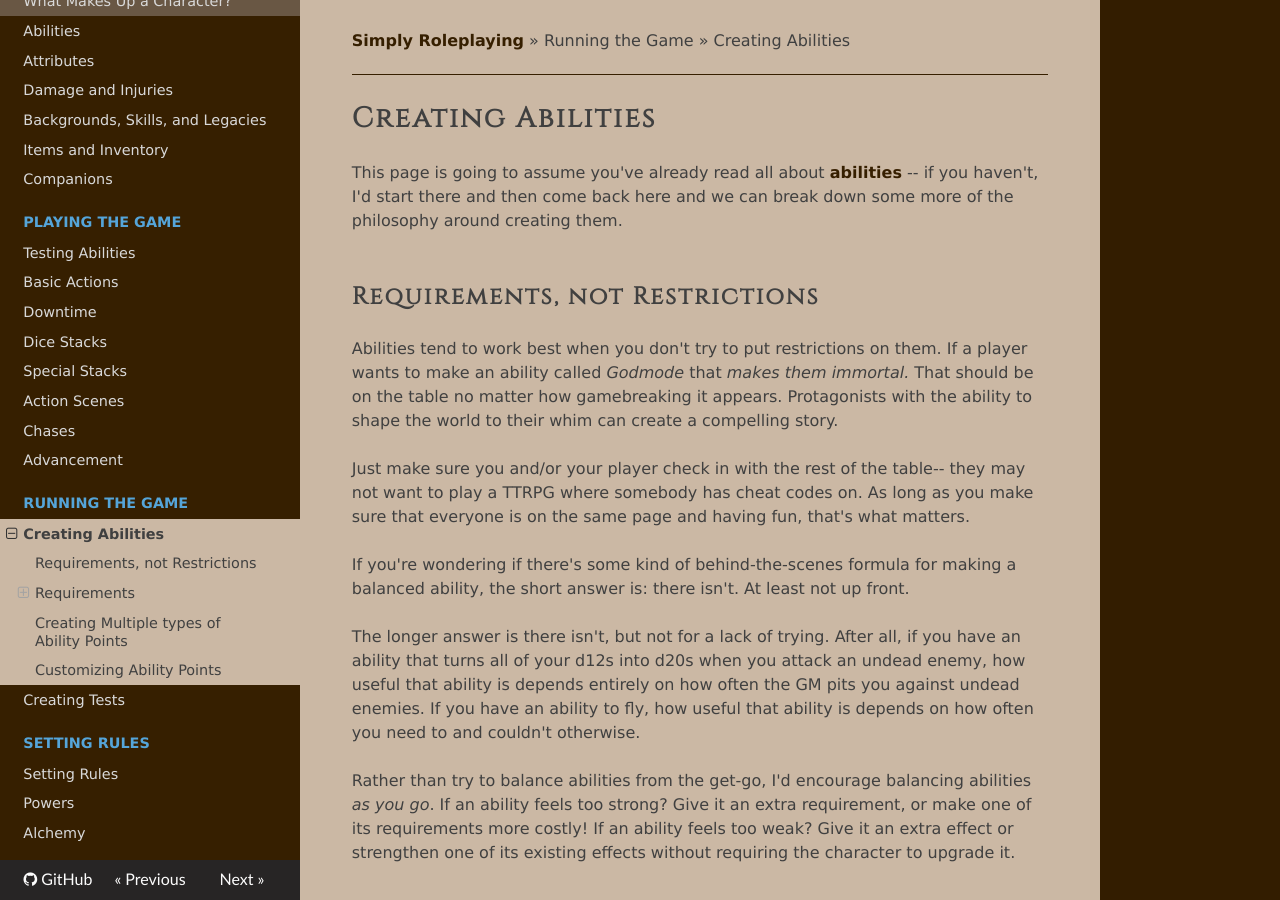
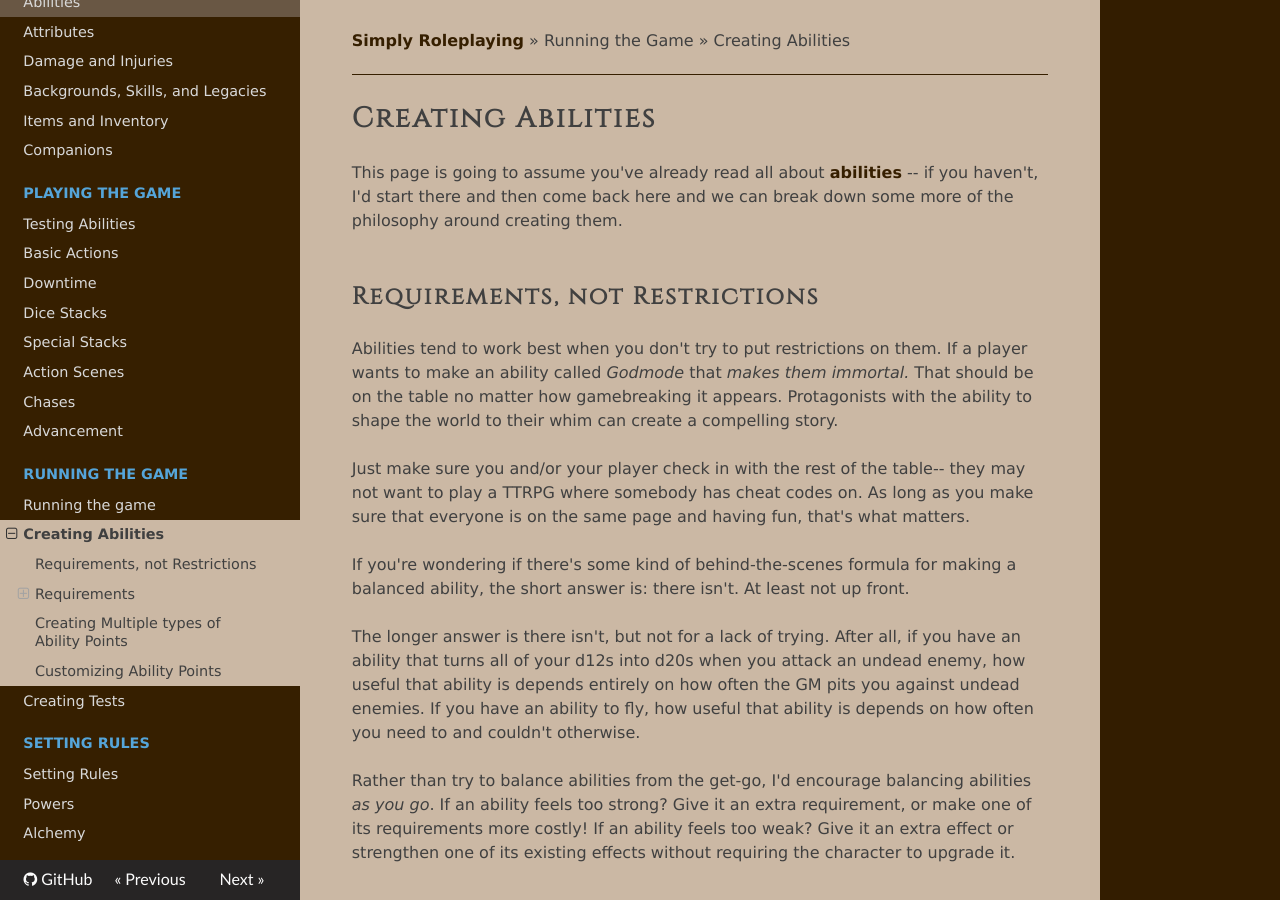
Before and after one commit to TheFifthRider/simply-roleplaying-webapp, an MkDocs documentation site: the page built from docs/running_the_game/creating_abilities.md, in a window 1280 px wide and 900 px high. Built offline with MkDocs 1.6.1, drawn with Linux system fonts in a browser that asks for light colours; nearby versions of some CDN libraries; some of the changed lines change nothing that is shown.

Commit message:
fix: Adding running the game index, fixing broken link

```diff
--- a/docs/running_the_game/creating_abilities.md
+++ b/docs/running_the_game/creating_abilities.md
@@ -1,6 +1,6 @@
 # Creating Abilities
 
-This page is going to assume you've already read all about [abilities](../gameplay/abilities.md) -- if you haven't, I'd start there and then come back here and we can break down some more of the philosophy around creating them.
+This page is going to assume you've already read all about [abilities](../character/abilities.md) -- if you haven't, I'd start there and then come back here and we can break down some more of the philosophy around creating them.
 
 ## Requirements, not Restrictions
 
--- a/mkdocs.yml
+++ b/mkdocs.yml
@@ -24,6 +24,7 @@ nav:
         - gameplay/chases.md
         - gameplay/advancement.md
     - 'Running the Game':
+        - running_the_game/index.md
         - running_the_game/creating_abilities.md
         - running_the_game/creating_tests.md
     - 'Setting Rules':
```
